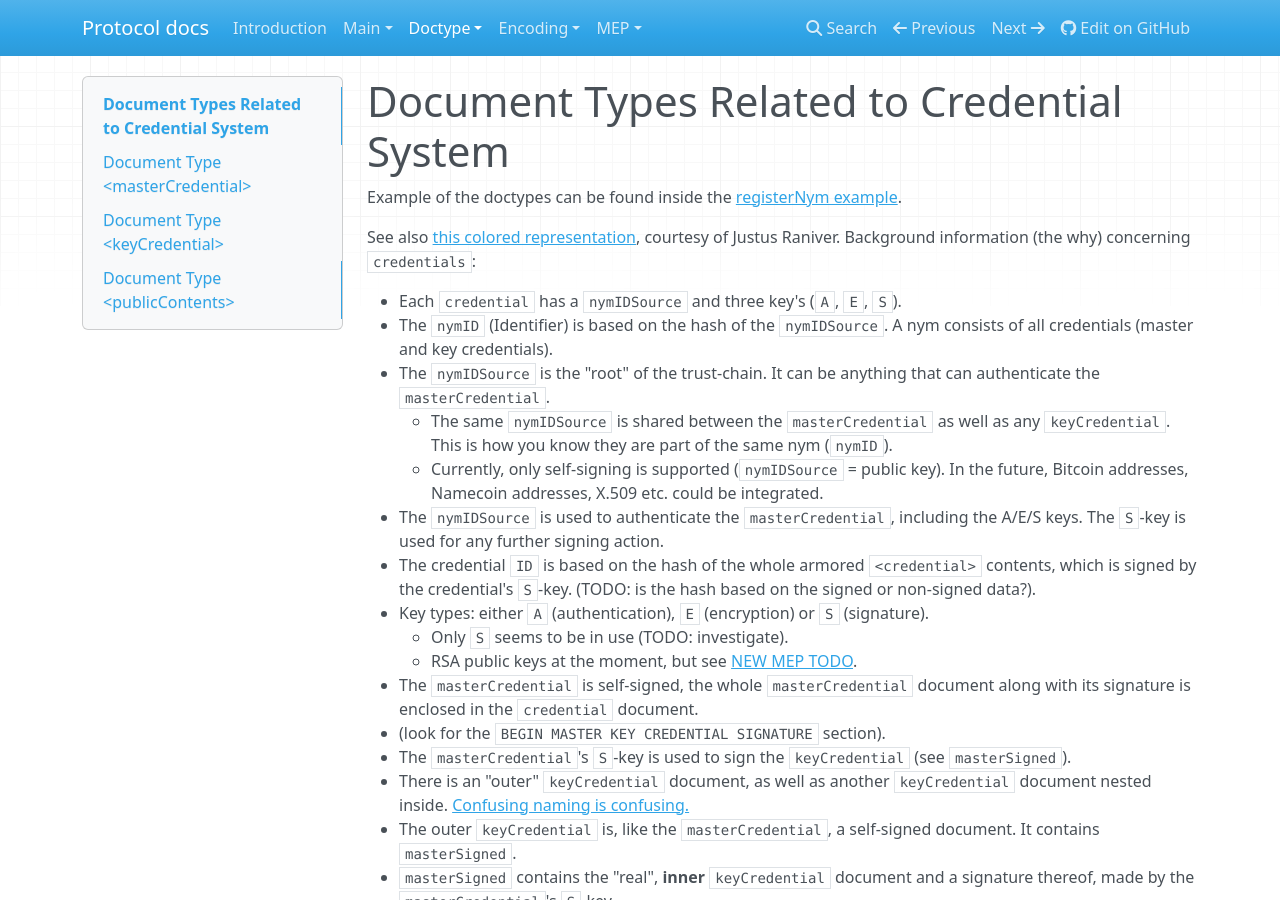
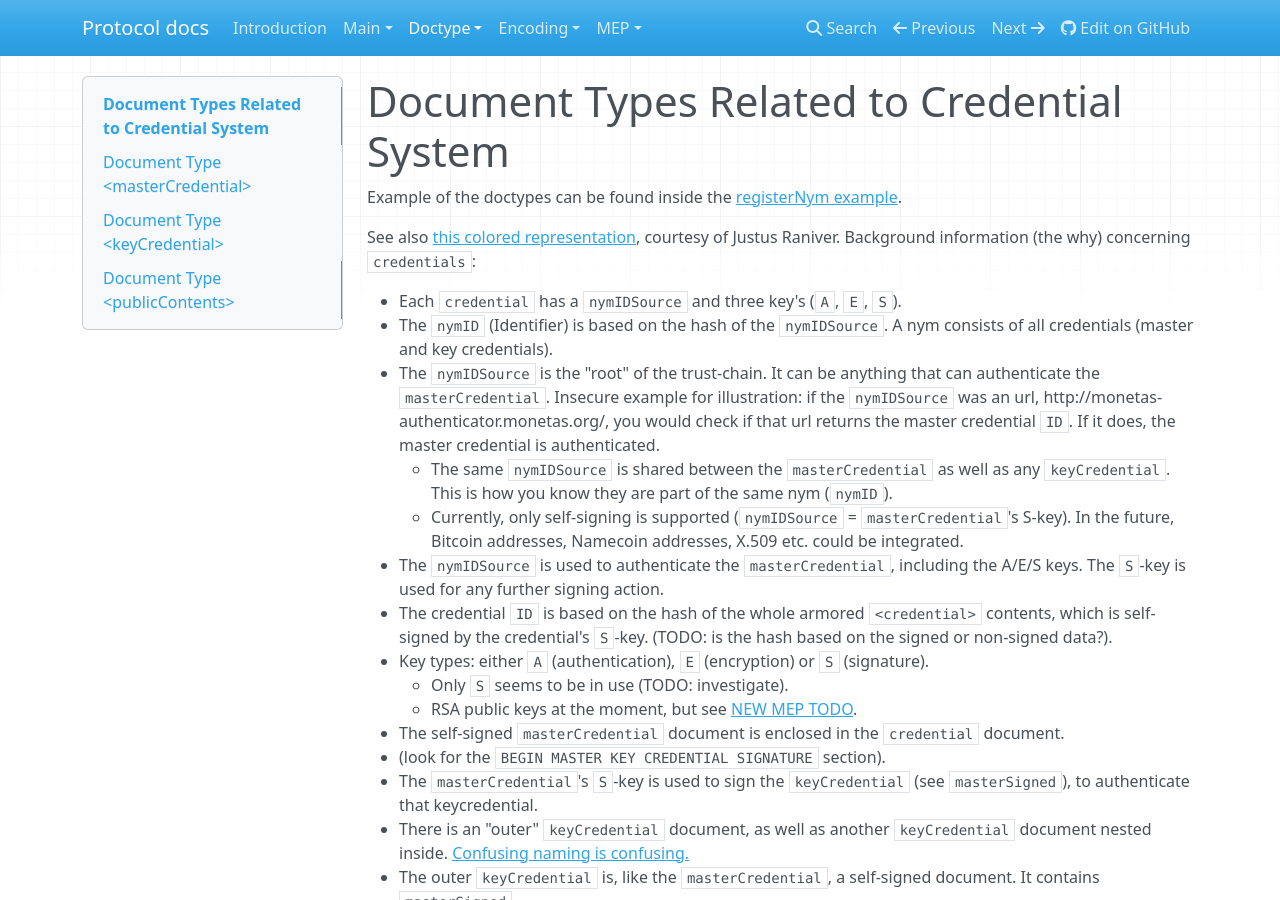
Before and after one commit to Open-Transactions/protocol-docs, an MkDocs documentation site: the page built from content/doctypes/credentials.md, in a window 1280 px wide and 900 px high. Built offline with MkDocs 1.6.1, drawn with Linux system fonts in a browser that asks for light colours; nearby versions of some CDN libraries; old or Windows-style settings are respelled for this version of MkDocs.

Commit message:
Added a fleshed out example of a different kind of nymIDSource, to illustrate the point.

```diff
--- a/content/doctypes/credentials.md
+++ b/content/doctypes/credentials.md
@@ -8,17 +8,19 @@ Background information (the why) concerning `credentials`:
 * Each `credential` has a `nymIDSource` and three key's (`A`, `E`, `S`).
   * The `nymID` (Identifier) is based on the hash of the `nymIDSource`. A nym consists of all credentials (master and key credentials).
   * The `nymIDSource` is the "root" of the trust-chain. It can be anything that can authenticate the `masterCredential`.
+    Insecure example for illustration: if the `nymIDSource` was an url, http://monetas-authenticator.monetas.org/, you would check if that url returns the master credential `ID`. If it does,
+    the master credential is authenticated.
     * The same `nymIDSource` is shared between the `masterCredential` as well as any `keyCredential`. This is how you know they are part of the same nym (`nymID`).
-    * Currently, only self-signing is supported (`nymIDSource` = public key). In the future, Bitcoin addresses, Namecoin addresses, X.509 etc. could be integrated.
+    * Currently, only self-signing is supported (`nymIDSource` = `masterCredential`'s S-key). In the future, Bitcoin addresses, Namecoin addresses, X.509 etc. could be integrated.
   * The `nymIDSource` is used to authenticate  the `masterCredential`, including the A/E/S keys. The `S`-key is used for any further signing action.
   * The credential `ID` is based on the hash of the whole armored `<credential>` contents,
-    which is signed by the credential's `S`-key. (TODO: is the hash based on the signed or non-signed data?).
+    which is self-signed by the credential's `S`-key. (TODO: is the hash based on the signed or non-signed data?).
   * Key types: either `A` (authentication), `E` (encryption) or `S` (signature).
     * Only `S` seems to be in use (TODO: investigate).
     * RSA public keys at the moment, but see [NEW MEP TODO](TODO).
-* The `masterCredential` is self-signed, the whole `masterCredential` document along with its signature is enclosed in the `credential` document.
+* The self-signed `masterCredential` document is enclosed in the `credential` document.
   * (look for the `BEGIN MASTER KEY CREDENTIAL SIGNATURE` section).
-  * The `masterCredential`'s `S`-key is used to sign the `keyCredential` (see `masterSigned`).
+  * The `masterCredential`'s `S`-key is used to sign the `keyCredential` (see `masterSigned`), to authenticate that keycredential.
 * There is an "outer" `keyCredential` document, as well as another `keyCredential` document nested inside. [Confusing naming is confusing.](#possibleimprovements)
 * The outer `keyCredential` is, like the `masterCredential`, a self-signed document. It contains `masterSigned`.
   * `masterSigned` contains the "real", **inner** `keyCredential` document and a signature thereof, made by the `masterCredential`'s `S`-key.
```
